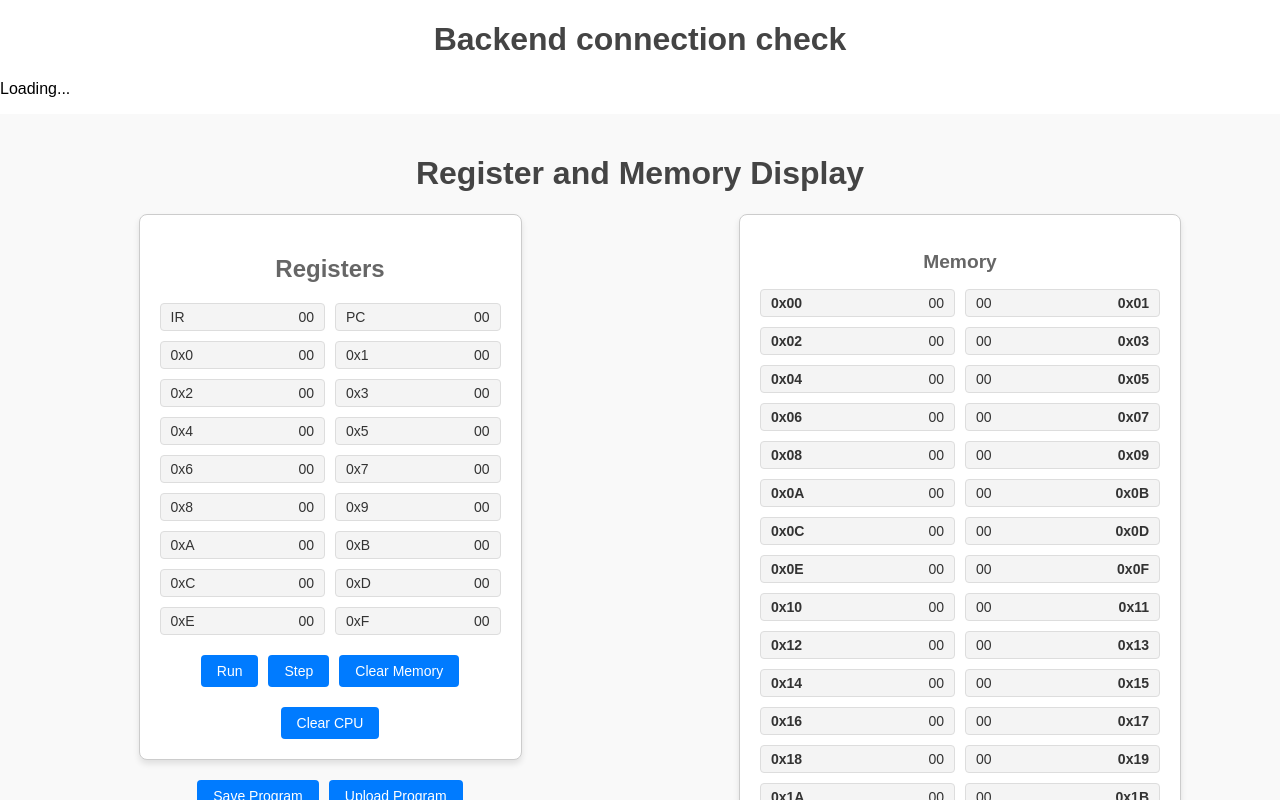
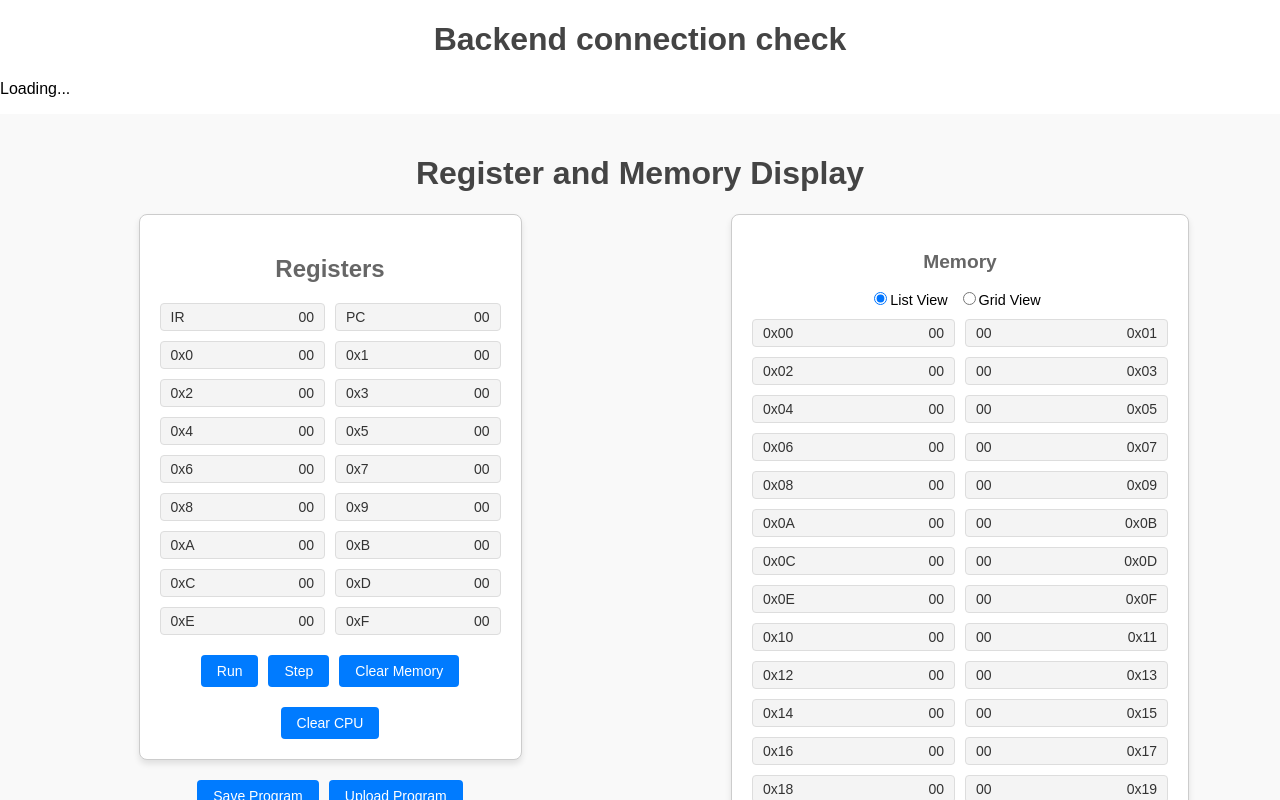
Before and after one commit to FarisAMZ71/BrookshearMachine, a React (Create React App) app in the folder frontend/: page / in a window 1280 px wide. Shown: the top 800 px of the page. Built offline with nearby package versions, Linux system fonts and the light colour scheme; no server answers.

Commit message:
Added grid view for memory

```diff
--- a/frontend/src/components/MachineDisplay/MachineDisplay.css
+++ b/frontend/src/components/MachineDisplay/MachineDisplay.css
@@ -57,7 +57,7 @@
     box-shadow: 0 4px 6px rgba(0, 0, 0, 0.1);
   }
 
-  .register-grid, .memory-grid {
+  .register-grid {
     display: grid;
     grid-template-columns: repeat(2, 1fr); /* Create two columns */
     gap: 10px;
--- a/frontend/src/components/MemoryDisplay/MemoryDisplay.css
+++ b/frontend/src/components/MemoryDisplay/MemoryDisplay.css
@@ -2,9 +2,10 @@
     padding: 10px;
     border: 1px solid #ccc;
     border-radius: 8px;
-    max-width: 25rem;
-    min-width: 20rem;
+    max-width: 35rem;
+    min-width: 33rem;
     margin: auto;
+    text-align: center;
 }
 
 .memory-display h2 {
@@ -12,11 +13,40 @@
     font-size: 1.2rem;
 }
 
-.memory-grid {
+/* Max width when in List View */
+.memory-display.list-mode {
+    max-width: 26rem;
+    min-width: 26rem;
+}
+
+/* Max width when in Grid View */
+.memory-display.grid-mode {
+    max-width: 35rem;
+    min-width: 30rem;
+}
+
+.view-toggle {
+    margin-bottom: 10px;
+}
+
+.view-toggle label {
+    margin-right: 10px;
+    font-size: 0.9rem;
+    cursor: pointer;
+}
+
+.memory-container {
+    display: flex;
+    justify-content: center;
+    flex-wrap: wrap;
+}
+
+/* List View */
+.memory-list {
     display: grid;
     grid-template-columns: repeat(2, 1fr);
     gap: 10px;
-    margin-top: 10px;
+    width: 30rem;
 }
 
 .memory-cell {
@@ -30,16 +60,46 @@
     color: #333;
 }
 
-.memory-cell.right-column {
-    flex-direction: row-reverse; /* Flip address and value order */
+.memory-grid-container {
+    overflow-x: auto;
+    width: 100%;
+    display: flex;
+    justify-content: center;
 }
 
-
-.memory-address {
-    font-weight: bold;
-    color: #333;
+.memory-grid {
+    border-collapse: collapse;
+    font-family: monospace;
+    width: auto;
+    table-layout: fixed; /* Ensures uniform column widths */
+    border: 1px solid #ccc;
 }
 
-.memory-value {
-    color: #333;
+.memory-grid th,
+.memory-grid td {
+    border: 0px solid #ccc;
+    padding: 5px;
+    text-align: center;
+    font-size: 0.9rem;
+    min-width: 30px; /* Ensures cells stay uniform */
+    width: 30px;
+    box-sizing: border-box; /* Prevents padding from affecting width */
 }
+
+.memory-grid th {
+    background: #e0e0e0;
+    font-weight: bold;
+}
+
+.memory-grid thead {
+    display: table-header-group;
+}
+
+.memory-grid tbody {
+    display: table-row-group;
+}
+
+.memory-grid tbody th {
+    background: #e0e0e0;
+    width: 30px; /* Ensure row headers match column headers */
+}
--- a/frontend/src/components/MemoryDisplay/MemoryDisplay.js
+++ b/frontend/src/components/MemoryDisplay/MemoryDisplay.js
@@ -1,38 +1,107 @@
-import React, { Component } from 'react';
-import './MemoryDisplay.css';
+import React, { useState } from "react";
+import "./MemoryDisplay.css";
 
-class MemoryDisplay extends Component {
-    // Function to create memory cells
-    createMemoryCells = (memory) => {
+const MemoryDisplay = ({ memory }) => {
+  const [viewMode, setViewMode] = useState("list"); // Toggle between List and Grid View
+
+  const handleViewChange = (event) => {
+    setViewMode(event.target.value);
+  };
+
+  const renderListView = () => {
     return memory.map((value, address) => {
-            const isRightColumn = address % 2 === 1;
-            const cellClass = isRightColumn ? 'memory-cell right-column' : 'memory-cell';
+        const isRightColumn = address % 2 === 1; // Identifies 2nd column
 
         return (
-                <div key={address} className={cellClass}>
+            <div key={address} className="memory-cell">
+                {!isRightColumn && ( // First Column: Address on Left, Value on Right
                     <span className="memory-address">
-                        0x{address.toString(16).padStart(2, '0').toUpperCase()}
+                        0x{address.toString(16).padStart(2, "0").toUpperCase()}
                     </span>
+                )}
                 <span className="memory-value">
-                        {value.toString(16).padStart(2, '0').toUpperCase()}
+                    {value.toString(16).padStart(2, "0").toUpperCase()}
                 </span>
+                {isRightColumn && ( // Second Column: Value in Middle, Address on Right
+                    <span className="memory-address">
+                        0x{address.toString(16).padStart(2, "0").toUpperCase()}
+                    </span>
+                )}
             </div>
         );
     });
 };
 
-    render() {
-        const { memory } = this.props;
+
+  // Generates the Grid View (16x16 memory layout)
+  const renderGridView = () => {
+    let grid = [];
+    for (let row = 0; row < 16; row++) {
+      let rowCells = [];
+      for (let col = 0; col < 16; col++) {
+        const address = row * 16 + col;
+        rowCells.push(
+          <td key={address} className="memory-grid-cell">
+            {memory[address].toString(16).padStart(2, "0").toUpperCase()}
+          </td>
+        );
+      }
+      grid.push(
+        <tr key={row}>
+          <th>{row.toString(16).toUpperCase()}</th> {/* Row Header */}
+          {rowCells}
+        </tr>
+      );
+    }
 
     return (
-            <div className="memory-display">
+      <table className="memory-grid">
+        <thead>
+          <tr>
+            <th></th>
+            {Array.from({ length: 16 }, (_, i) => (
+              <th key={i}>{i.toString(16).toUpperCase()}</th>
+            ))}
+          </tr>
+        </thead>
+        <tbody>{grid}</tbody>
+      </table>
+    );
+  };
+
+  return (
+    <div className={`memory-display ${viewMode === "list" ? "list-mode" : "grid-mode"}`}>
         <h2>Memory</h2>
-                <div className="memory-grid">
-                    {this.createMemoryCells(memory)}
+        <div className="view-toggle">
+            <label>
+                <input
+                    type="radio"
+                    value="list"
+                    checked={viewMode === "list"}
+                    onChange={handleViewChange}
+                />
+                List View
+            </label>
+            <label>
+                <input
+                    type="radio"
+                    value="grid"
+                    checked={viewMode === "grid"}
+                    onChange={handleViewChange}
+                />
+                Grid View
+            </label>
+        </div>
+        <div className="memory-container">
+            {viewMode === "list" ? (
+                <div className="memory-list">{renderListView()}</div>
+            ) : (
+                <div className="memory-grid-container">{renderGridView()}</div>
+            )}
         </div>
     </div>
 );
-    }
-}
+};
+
 
 export default MemoryDisplay;
```
Lines whose indentation alone changed are shown as unchanged.
